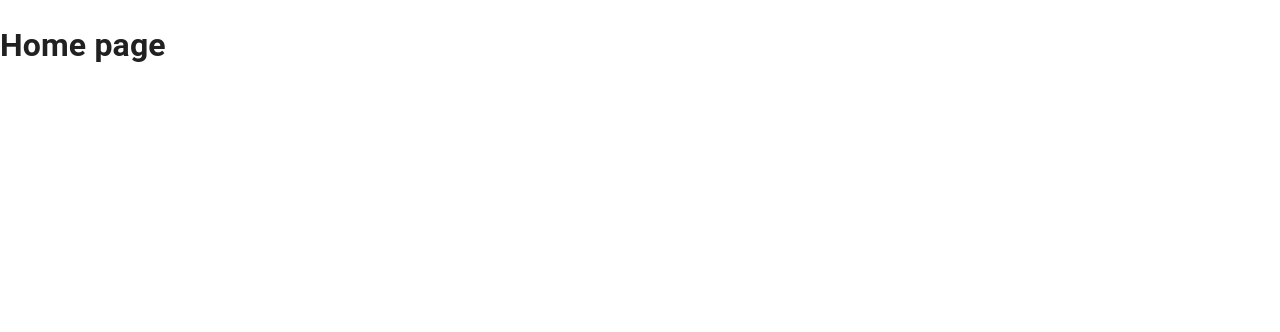
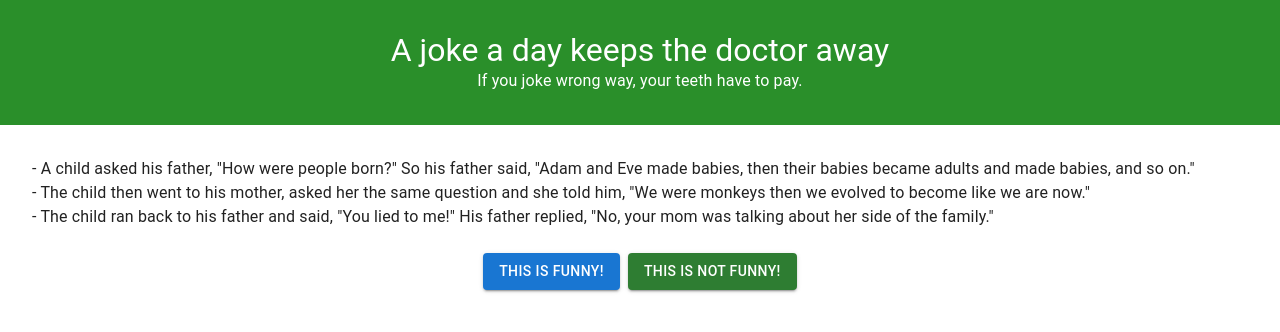
Before and after one commit to duypnafx13348/HSL-interview, a Next.js app: page / in a window 1280 px wide. Shown: the top 332 px of the page. Built offline with nearby package versions, Linux system fonts and the light colour scheme.

Commit message:
HSL interview Frontend with Reactjs NextJs TypeScript and Material UI

```diff
--- a/components/NavBar.tsx
+++ b/components/NavBar.tsx
@@ -4,6 +4,7 @@ import React from "react";
 
 const NavBar = () => {
   const miniMaxSum = (arr: number[]): number[] => {
+    // sort in order from smallest to largest
     const arrSort = arr.sort((a, b) => {
       return a - b;
     });
@@ -16,8 +17,6 @@ const NavBar = () => {
     const maxSumArr = maxArr.reduce((accumulator, currentValue) => {
       return accumulator + currentValue;
     }, 0);
-
-    console.log({ arrSort });
 
     return [minSumArr, maxSumArr];
   };
--- a/pages/index.tsx
+++ b/pages/index.tsx
@@ -1,7 +1,71 @@
-import Image from "next/image";
-import styles from "../styles/Home.module.css";
+import { Box, Button, Typography } from "@mui/material";
+import React, { useState } from "react";
+import { setCookie, deleteCookie } from "cookies-next";
 
-export default function Home() {
+interface Joke {
+  id: number;
+  contents: string[];
+}
+
+const Home = () => {
+  return (
+    <Box>
+      <Box
+        sx={{
+          backgroundColor: "#2a8f2a",
+          padding: "2rem",
+          textAlign: "center",
+          color: "#fff",
+          fontSize: "4rem",
+        }}
+      >
+        <Typography variant="h3" fontSize={{ xs: "2rem", md: "2rem" }}>
+          A joke a day keeps the doctor away
+        </Typography>
+        <Typography variant="body1">
+          If you joke wrong way, your teeth have to pay.
+        </Typography>
+      </Box>
+      <Joke />
+    </Box>
+  );
+};
+
+const Joke = () => {
+  const jokes: Joke[] = [
+    {
+      id: 1,
+      contents: [
+        'A child asked his father, "How were people born?" So his father said, "Adam and Eve made babies, then their babies became adults and made babies, and so on."',
+        'The child then went to his mother, asked her the same question and she told him, "We were monkeys then we evolved to become like we are now."',
+        'The child ran back to his father and said, "You lied to me!" His father replied, "No, your mom was talking about her side of the family."',
+      ],
+    },
+    {
+      id: 2,
+      contents: [
+        'Teacher: "Kids,what does the chicken give you?"',
+        'Student: "Meat!"',
+        'Teacher: "Very good! Now what does the pig give you?"',
+        'Student: "Bacon!"',
+        'Teacher: "Great! And what does the fat cow give you?"',
+        'Student: "Homework!"',
+      ],
+    },
+    {
+      id: 3,
+      contents: [
+        `The teacher asked Jimmy, "Why is your cat at school today Jimmy?" Jimmy replied crying, "Because I heard my daddy tell my mommy, 'I am going to eat that pussy once Jimmy leaves for school today!'"`,
+      ],
+    },
+    {
+      id: 4,
+      contents: [
+        `A housewife, an accountant and a lawyer were asked "How much is 2+2?" The housewife replies: "Four!". The accountant says: "I think it's either 3 or 4. Let me run those figures through my spreadsheet one more time." The lawyer pulls the drapes, dims the lights and asks in a hushed voice, "How much do you want it to be?"`,
+      ],
+    },
+  ];
+
   const miniMaxSum = (arr: number[]): number[] => {
     // sort in order from smallest to largest
     const arrSort = arr.sort((a, b) => {
@@ -21,5 +85,53 @@ export default function Home() {
   };
   console.log(miniMaxSum([100, 10, 50, 30, 20]));
 
-  return <h1>Home page</h1>;
-}
+  const [id, setId] = useState(0);
+
+  const handleClickFunny = () => {
+    deleteCookie("funny");
+    setCookie("funny", true);
+    if (id >= jokes.length - 1) {
+      alert("That's all the jokes for today! Come back another day!");
+    } else {
+      setId((prev) => {
+        return prev + 1;
+      });
+    }
+  };
+  const handleClickNotFunny = () => {
+    deleteCookie("funny");
+    setCookie("funny", false);
+    if (id >= jokes.length - 1) {
+      alert("That's all the jokes for today! Come back another day!");
+    } else {
+      setId((prev) => {
+        return prev + 1;
+      });
+    }
+  };
+
+  return (
+    <Box padding="2rem">
+      <Box>
+        {jokes[id]?.contents.map((content, index) => (
+          <Typography key={index}>- {content}</Typography>
+        ))}
+      </Box>
+      <Box mt={3} textAlign="center">
+        <Button variant="contained" color="primary" onClick={handleClickFunny}>
+          This is Funny!
+        </Button>
+        <Button
+          variant="contained"
+          color="success"
+          onClick={handleClickNotFunny}
+          sx={{ ml: 1 }}
+        >
+          This is not Funny!
+        </Button>
+      </Box>
+    </Box>
+  );
+};
+
+export default Home;
```
